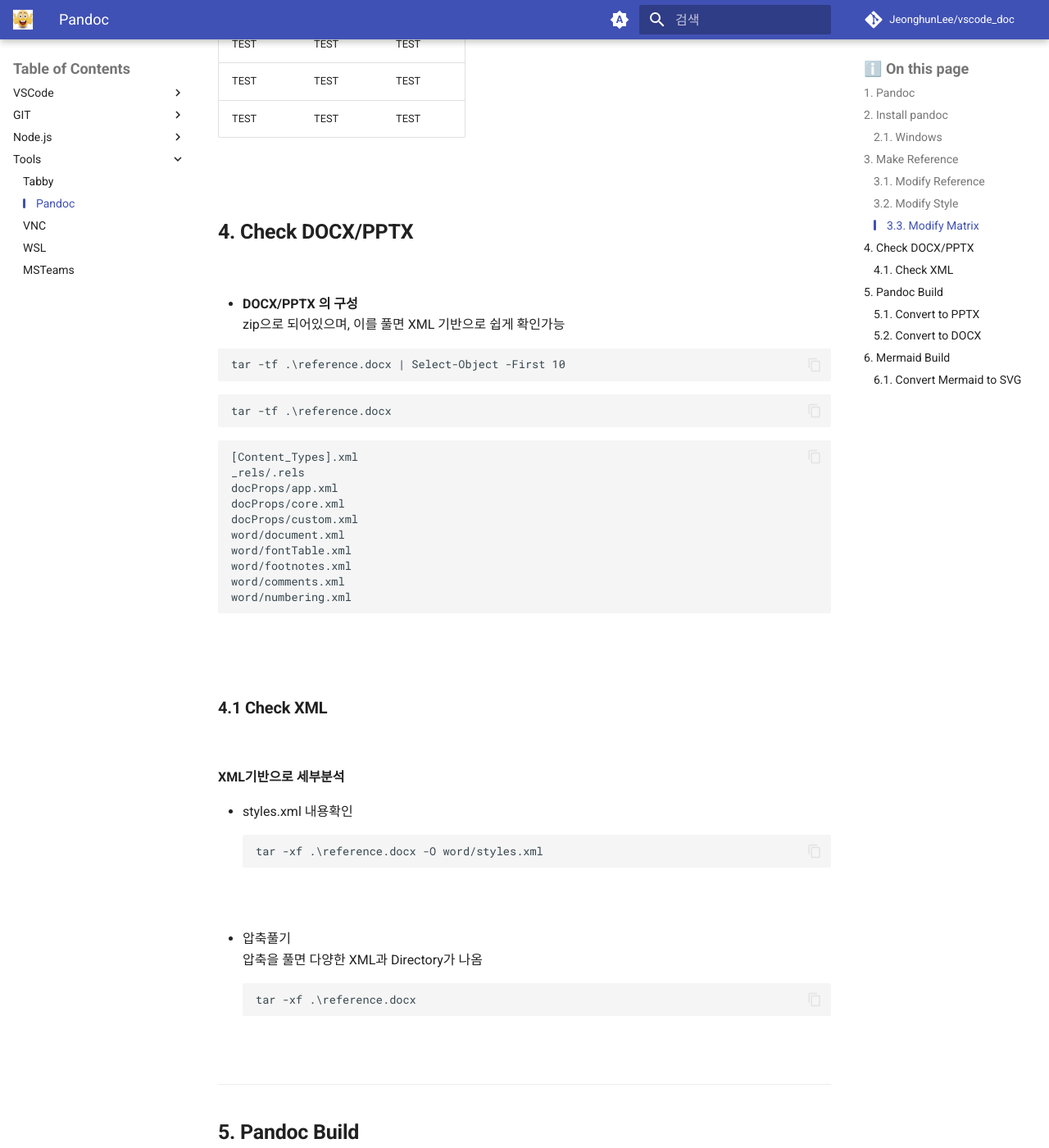
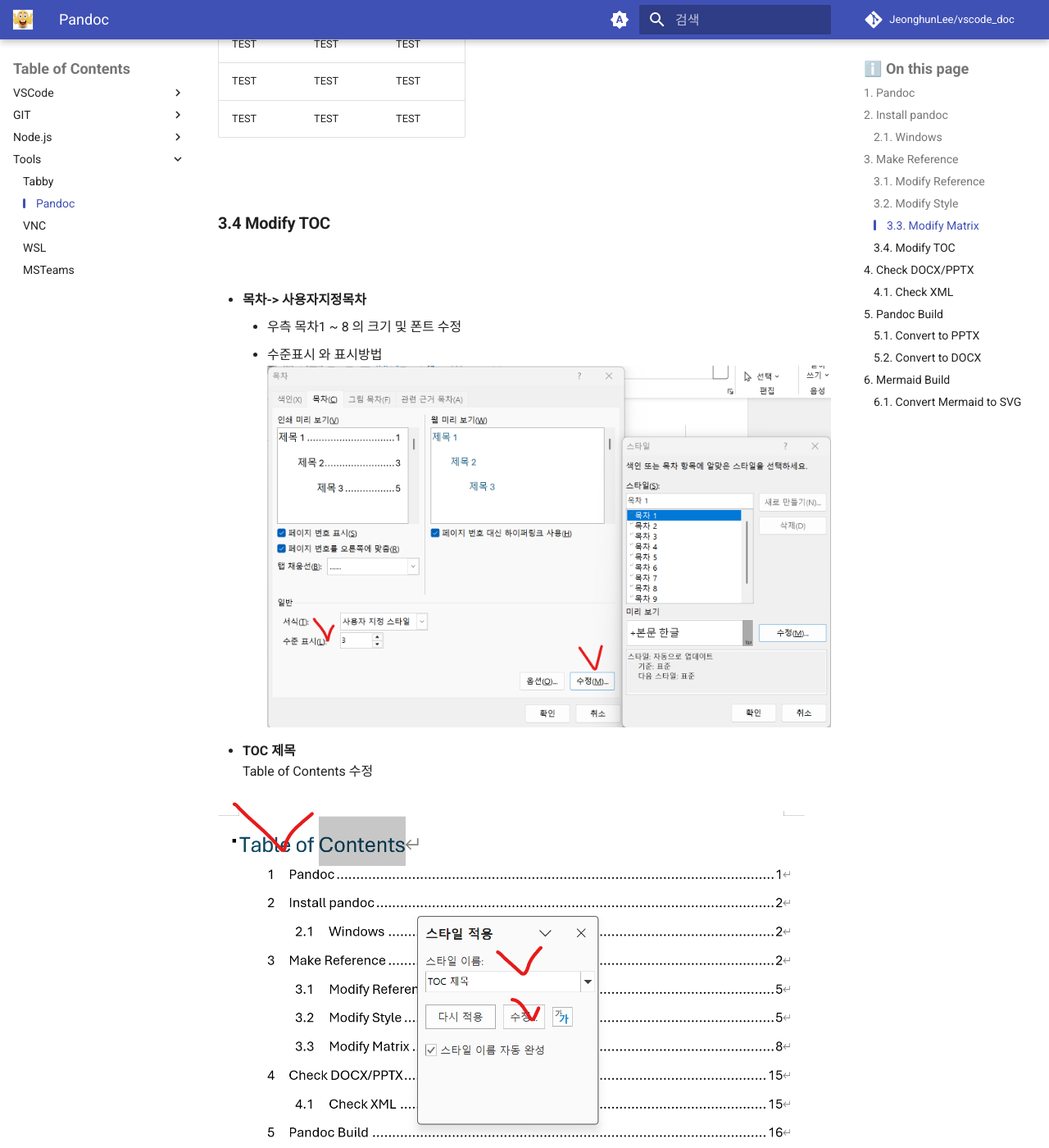
Before and after one commit to JeonghunLee/vscode_doc, an MkDocs documentation site: the page built from docs/tool_pandoc.md, in a window 1280 px wide and 1400 px high, scrolled down 9938 px. Shown: the whole window at 82% size. Built offline with MkDocs 1.6.1 and Material for MkDocs 9.7.7, drawn with Linux system fonts in a browser that asks for light colours; comment, search, counter and statistics services are not loaded.

Commit message:
Add new images for TOC modifications in Pandoc documentation

```diff
--- a/docs/tool_pandoc.md
+++ b/docs/tool_pandoc.md
@@ -164,6 +164,22 @@
 | TEST |  TEST |  TEST |
 | TEST |  TEST |  TEST |
 
+
+<br/>
+
+### Modify TOC
+
+<br/>
+
+* **목차-> 사용자지정목차**
+    * 우측 목차1 ~ 8 의 크기 및 폰트 수정
+    * 수준표시 와 표시방법
+![](./imgs/pandoc_docx_08.png)
+
+* **TOC 제목**
+Table of Contents 수정
+
+![](./imgs/pandoc_docx_09.png)
 
 <br/>
 
```
Also changed, not shown: docs/imgs/pandoc_docx_08.png (added), docs/imgs/pandoc_docx_09.png (added), 2 other files.
